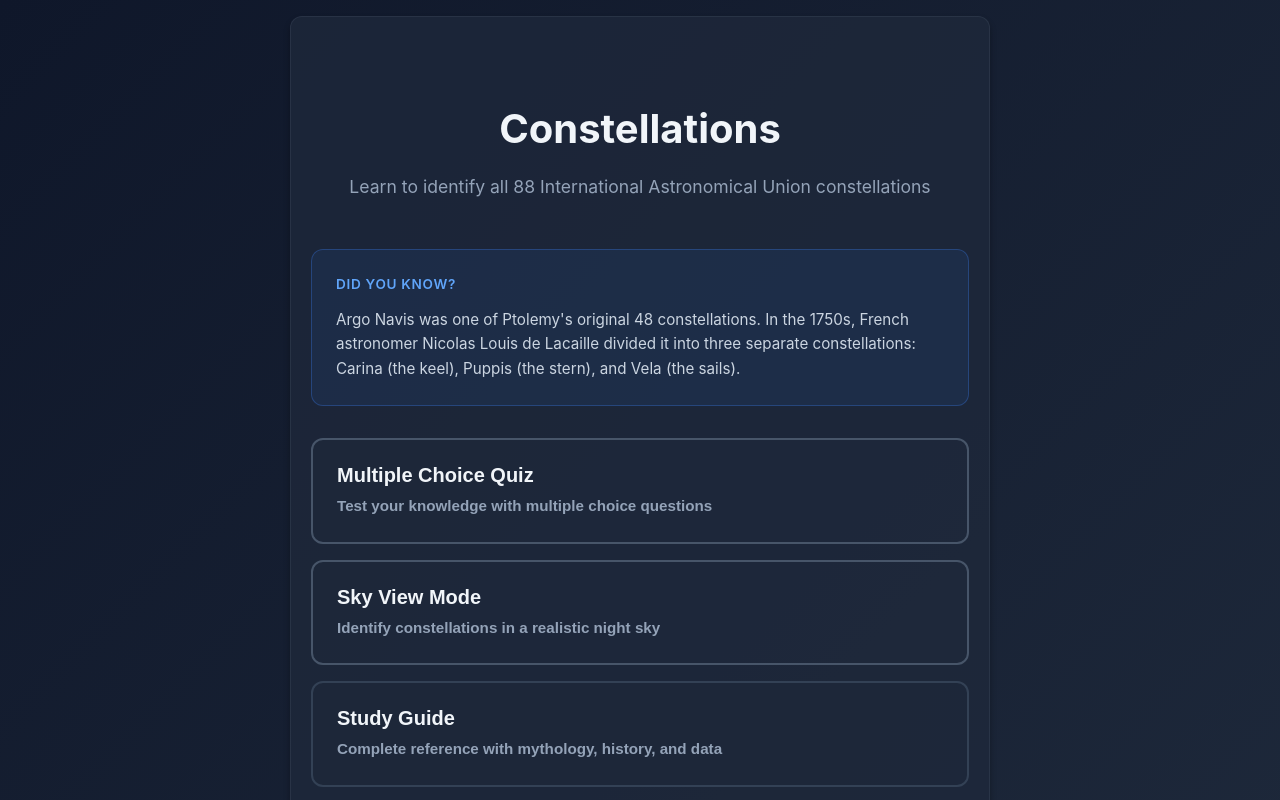
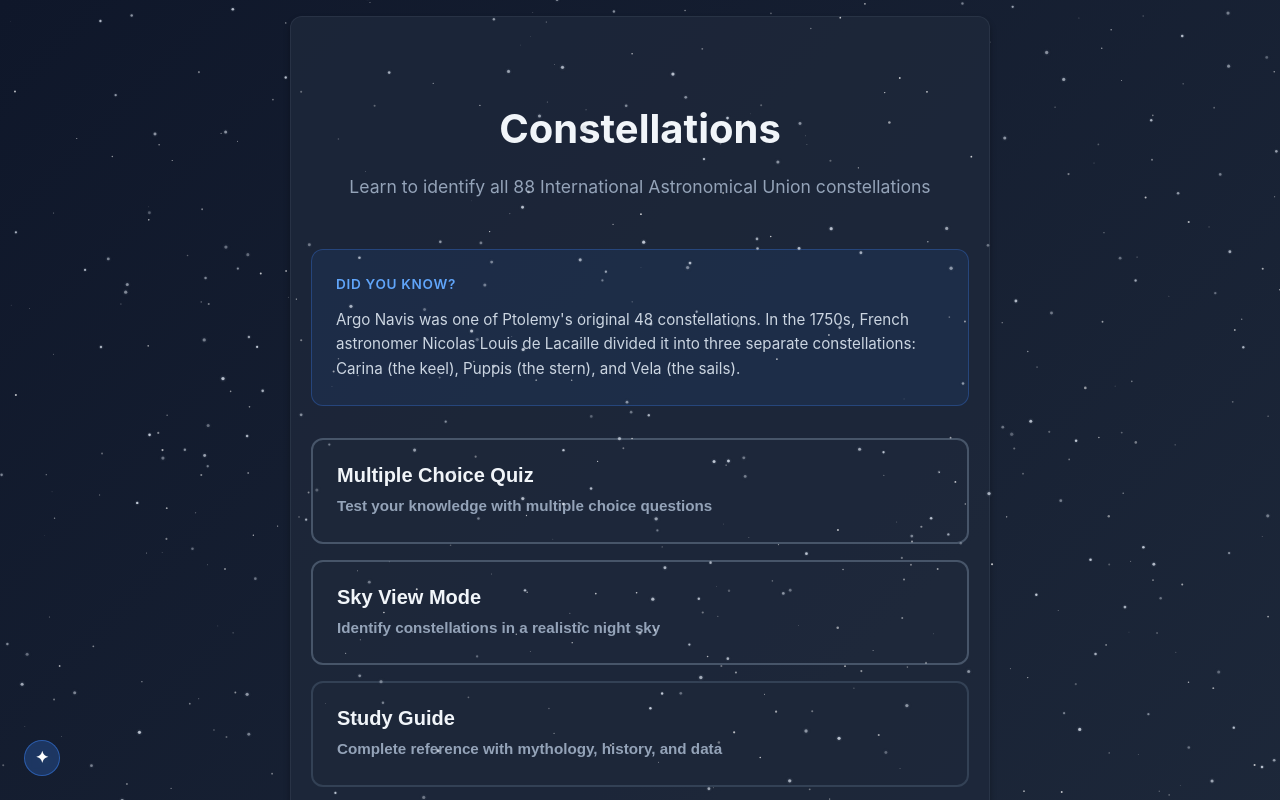
Before and after one commit to cozenom/Constellation_Quiz, a React (Vite) app: page / in a window 1280 px wide. Shown: the top 800 px of the page. Built offline with nearby package versions, Linux system fonts and the light colour scheme.

Commit message:
added background with easter eggs

```diff
--- a/src/App.jsx
+++ b/src/App.jsx
@@ -7,10 +7,15 @@ import QuizResults from './components/QuizResults';
 import SkyView from './components/SkyView';
 import StudyPage from './components/StudyPage';
 import KeybindsPanel from './components/KeybindsPanel';
+import StarField from './components/StarField';
 import { generateQuestions, generateSingleQuestion } from './utils/quizHelpers';
 
 function App() {
     const [screen, setScreen] = useState('title'); // 'title', 'setup', 'quiz', 'results', 'skyview-setup', 'skyview', 'study'
+    const [starsEnabled, setStarsEnabled] = useState(() => {
+        const stored = localStorage.getItem('stars-enabled');
+        return stored === null ? true : stored === 'true';
+    });
     const [config, setConfig] = useState(null);
     const [savedConfig, setSavedConfig] = useState(null); // Persist settings when returning to menu
     const [skyViewConfig, setSkyViewConfig] = useState(null);
@@ -255,8 +260,45 @@ function App() {
         setScreen('skyview');
     };
 
+    const toggleStars = () => {
+        setStarsEnabled(prev => {
+            localStorage.setItem('stars-enabled', String(!prev));
+            return !prev;
+        });
+    };
+
     return (
         <>
+            {starsEnabled && <StarField constellationData={constellationData} />}
+            <button
+                onClick={toggleStars}
+                className="stars-toggle"
+                title={starsEnabled ? 'Disable starfield' : 'Enable starfield'}
+                style={{
+                    position: 'fixed',
+                    bottom: '1.5rem',
+                    left: '1.5rem',
+                    zIndex: 1000,
+                    width: '2.25rem',
+                    height: '2.25rem',
+                    minHeight: 'unset',
+                    padding: 0,
+                    borderRadius: '50%',
+                    background: starsEnabled ? 'rgba(59,130,246,0.25)' : 'rgba(71,85,105,0.25)',
+                    border: `1px solid ${starsEnabled ? 'rgba(59,130,246,0.5)' : 'rgba(100,116,139,0.4)'}`,
+                    fontSize: '1rem',
+                    lineHeight: 1,
+                    cursor: 'pointer',
+                    backdropFilter: 'blur(4px)',
+                    transition: 'background 0.2s, border-color 0.2s',
+                    display: 'flex',
+                    alignItems: 'center',
+                    justifyContent: 'center',
+                    opacity: starsEnabled ? 1 : 0.55,
+                }}
+            >
+                ✦
+            </button>
             <KeybindsPanel screen={screen} />
 
             {screen === 'title' && (
--- /dev/null
+++ b/src/components/StarField.jsx
@@ -0,0 +1,161 @@
+import { useEffect, useRef } from 'react';
+
+const SOLO_STAR_COUNT = 460;
+const GROUP_COUNT = 5;
+
+function createStar(w, h) {
+    return {
+        x: Math.random() * w,
+        y: Math.random() * h,
+        size: Math.random() * 1.4 + 0.3,
+        opacity: Math.random() * 0.55 + 0.25,
+        speed: Math.random() * 0.12 + 0.04,
+    };
+}
+
+function buildGroups(constellationData, w, h) {
+    if (!constellationData) return [];
+    const keys = Object.keys(constellationData);
+    const shuffled = [...keys].sort(() => Math.random() - 0.5);
+    const groups = [];
+
+    for (const key of shuffled) {
+        if (groups.length >= GROUP_COUNT) break;
+        const c = constellationData[key];
+        if (!c.stars || c.stars.length < 3) continue;
+
+        // Normalize star positions to 0-1
+        const xs = c.stars.map(s => s.x);
+        const ys = c.stars.map(s => s.y);
+        const minX = Math.min(...xs), maxX = Math.max(...xs);
+        const minY = Math.min(...ys), maxY = Math.max(...ys);
+        const spanX = maxX - minX || 1;
+        const spanY = maxY - minY || 1;
+        const scale = Math.min(0.9 / spanX, 0.9 / spanY);
+        const ox = (1 - spanX * scale) / 2;
+        const oy = (1 - spanY * scale) / 2;
+
+        const size = 100 + Math.random() * 100; // px width of the constellation box
+        const speed = Math.random() * 0.08 + 0.03;
+        const cx = Math.random() * w;
+        // Start at a random y so they aren't all at the top
+        const cy = Math.random() * h;
+
+        const offsets = c.stars.map(s => ({
+            dx: ((s.x - minX) * scale + ox - 0.5) * size,
+            dy: -((s.y - minY) * scale + oy - 0.5) * size,
+            size: Math.max(0.6, 1.8 - (s.magnitude ?? 4) * 0.18),
+            opacity: Math.random() * 0.35 + 0.25,
+        }));
+
+        // Vertical extent so we know when fully off-screen
+        const dyMin = Math.min(...offsets.map(o => o.dy));
+        const dyMax = Math.max(...offsets.map(o => o.dy));
+
+        groups.push({ cx, cy, speed, offsets, dyMin, dyMax });
+    }
+    return groups;
+}
+
+function StarField({ constellationData }) {
+    const canvasRef = useRef(null);
+    const stateRef = useRef({ stars: [], groups: [] });
+
+    useEffect(() => {
+        const canvas = canvasRef.current;
+        const ctx = canvas.getContext('2d');
+        let animId;
+
+        const resize = () => {
+            canvas.width = window.innerWidth;
+            canvas.height = window.innerHeight;
+            stateRef.current.stars = Array.from(
+                { length: SOLO_STAR_COUNT },
+                () => createStar(canvas.width, canvas.height)
+            );
+            stateRef.current.groups = buildGroups(
+                constellationData, canvas.width, canvas.height
+            );
+        };
+
+        resize();
+        window.addEventListener('resize', resize);
+
+        const draw = () => {
+            const { stars, groups } = stateRef.current;
+            ctx.clearRect(0, 0, canvas.width, canvas.height);
+
+            // Drifting solo stars
+            for (const s of stars) {
+                s.y += s.speed;
+                if (s.y > canvas.height + 2) {
+                    s.y = -2;
+                    s.x = Math.random() * canvas.width;
+                }
+                ctx.beginPath();
+                ctx.arc(s.x, s.y, s.size, 0, Math.PI * 2);
+                ctx.fillStyle = `rgba(255,255,255,${s.opacity})`;
+                ctx.fill();
+
+                if (s.size > 1.1) {
+                    const grd = ctx.createRadialGradient(s.x, s.y, 0, s.x, s.y, s.size * 3);
+                    grd.addColorStop(0, `rgba(180,210,255,${s.opacity * 0.4})`);
+                    grd.addColorStop(1, 'rgba(0,0,0,0)');
+                    ctx.beginPath();
+                    ctx.arc(s.x, s.y, s.size * 3, 0, Math.PI * 2);
+                    ctx.fillStyle = grd;
+                    ctx.fill();
+                }
+            }
+
+            // Constellation groups drifting as units
+            for (const g of groups) {
+                g.cy += g.speed;
+                if (g.cy + g.dyMin > canvas.height + 2) {
+                    g.cy = -g.dyMax - 2;
+                    g.cx = Math.random() * canvas.width;
+                }
+
+                for (const o of g.offsets) {
+                    const x = g.cx + o.dx;
+                    const y = g.cy + o.dy;
+                    ctx.beginPath();
+                    ctx.arc(x, y, o.size, 0, Math.PI * 2);
+                    ctx.fillStyle = `rgba(255,255,255,${o.opacity})`;
+                    ctx.fill();
+                }
+            }
+
+            animId = requestAnimationFrame(draw);
+        };
+
+        draw();
+
+        return () => {
+            cancelAnimationFrame(animId);
+            window.removeEventListener('resize', resize);
+        };
+    }, [constellationData]);
+
+    return (
+        <canvas
+            ref={canvasRef}
+            style={{
+                position: 'fixed',
+                top: 0,
+                left: 0,
+                width: '100vw',
+                height: '100vh',
+                maxWidth: 'none',
+                margin: 0,
+                background: 'transparent',
+                borderRadius: 0,
+                border: 'none',
+                pointerEvents: 'none',
+                zIndex: 0,
+            }}
+        />
+    );
+}
+
+export default StarField;
--- a/src/styles/index.css
+++ b/src/styles/index.css
@@ -16,6 +16,8 @@ body {
 #root {
     max-width: 800px;
     margin: 0 auto;
+    position: relative;
+    z-index: 1;
 }
 
 #root:has(.sky-view-screen) {
@@ -530,6 +532,13 @@ canvas {
     }
 }
 
+/* Starfield toggle button */
+.stars-toggle:hover {
+    background: rgba(59, 130, 246, 0.35) !important;
+    box-shadow: none !important;
+    transform: none !important;
+}
+
 /* Title Screen */
 .title-buttons {
     display: flex;
```
